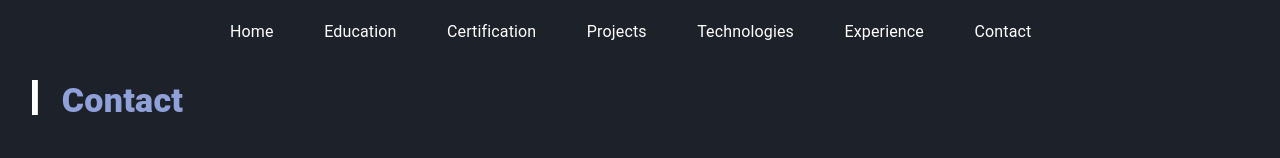
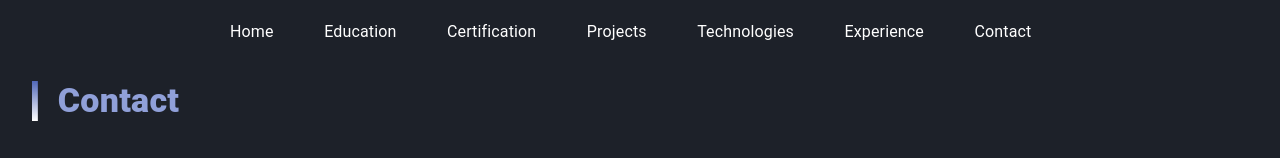
Before and after one commit to diptirani16/dipti-resume, a React (Create React App) app: page /contact in a window 1280 px wide. Shown: the top 158 px of the page. Built offline with nearby package versions, Linux system fonts and the light colour scheme.

Commit message:
update: improve menu styling

```diff
--- a/src/components/Contact.jsx
+++ b/src/components/Contact.jsx
@@ -6,12 +6,12 @@ export default function Contact() {
 
     return(
         <>
-        <Grid container spacing={2} sx={{ pl: 4, mt: 8}}>
+        <Grid container spacing={2} sx={{ pl: 4, mt: 8}} alignItems="center">
             <Grid item>
-                <Divider orientation="vertical" sx={{background: "white", p: 0.3, height: 30 }} flexItem/>
+                <Divider orientation="vertical" sx={{background: "linear-gradient(#5067b7 , white)", p: 0.3, height: 35 }} />
             </Grid>
             <Grid item>
-                <Typography variant="h4" color="#90a0d9" sx={{ml: 1, fontWeight: 900}}>Contact</Typography>
+                <Typography variant="h4" color="#90a0d9" sx={{ml: 0.5, fontWeight: 900}}>Contact</Typography>
             </Grid>
         </Grid>
 
--- a/src/components/Header.jsx
+++ b/src/components/Header.jsx
@@ -38,8 +38,6 @@ function Header() {
         }
     ]
 
-    // const [anchorEl, setAnchorEl] = React.useState(null);
-    // const open = Boolean(anchorEl);
     const [open, setOpen] = React.useState(false);
     const handleClick = (event) => {
         setOpen(true);
@@ -73,7 +71,7 @@ function Header() {
                                         flexShrink: 0,
                                         '& .MuiDrawer-paper': {
                                             width: 240,
-                                            backgroundColor: "#dbdbdb"
+                                            backgroundColor: "#bbb9b9"
                                         }
                                     }} variant="persistent" anchor="left" open={open} >
                                     <IconButton onClick={handleClose} sx={{display: 'flex', justifyContent: "space-between"}}>
@@ -83,7 +81,7 @@ function Header() {
                                         </div>
                                         <ChevronLeft />
                                     </IconButton>
-                                    <Divider />
+                                    <Divider sx={{p: 0.2, background: "linear-gradient(to right, #5067b7 , black)"}} />
                                     <List>
                                         {listItem.map((text, index) => (
                                             <div key={index}>
--- a/src/components/HomePage.js
+++ b/src/components/HomePage.js
@@ -12,10 +12,10 @@ function Home() {
                     <Typography variant="h4" style={{ fontWeight: 'bolder', letterSpacing: '1px', marginTop: '3%' }} component="div">Front End <span style={{ color: "#90a0d9" }}> Developer. </span></Typography>
 
                     <Typography variant="body1" style={{  marginTop: '3%', letterSpacing: '1px' }}>
-                        Ambitious and motivated self taught developer , looking to start a career in web development by building web applications and softwares . I am familiar to developing and deploying projects with various web technologies .
+                        Ambitious and motivated self taught developer, looking to start a career in web development by building web applications and softwares. I am familiar to developing and deploying projects with various web technologies.
                     </Typography>
                 </Grid>
-                <Grid item sx={{ mt: 4,  }}>
+                <Grid item sx={{ mt: 4  }}>
                     <Button href="#" target="_blank" variant="outlined" sx={{ padding: "2vh 6vw",  color: '#90a0d9', borderColor: '#90a0d9' }}>
                         Download CV
                     </Button>
```
